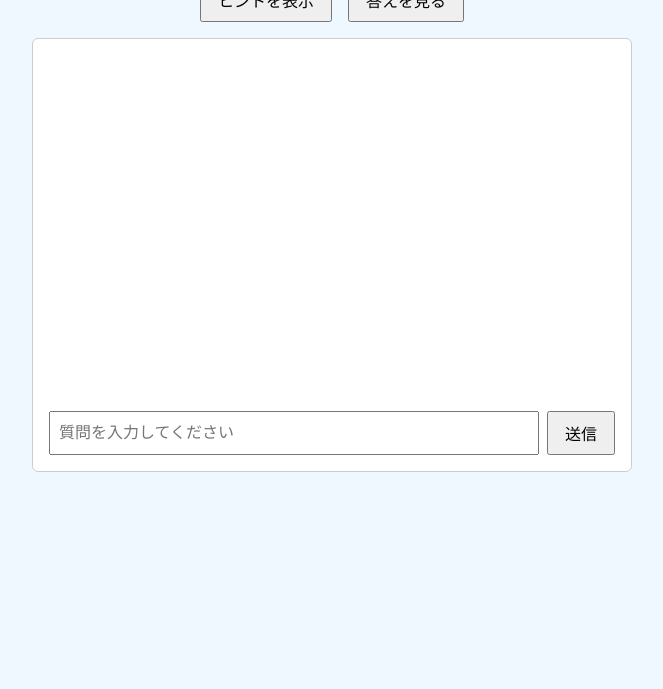
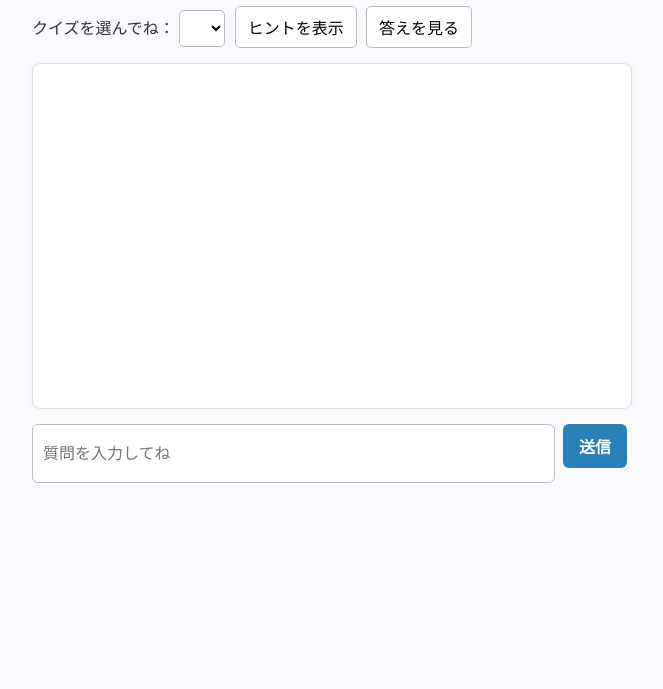
Before and after one commit to motchii709/EurekaQuizwithAI, a plain HTML site: page index.html in a window 1280 px wide. Shown: the part 111-800 px from the top of the page, without its empty margins (308-971 px from the left). Drawn offline with Linux system fonts and the light colour scheme.

Commit message:
Update index.html

```diff
--- a/index.html
+++ b/index.html
@@ -1,29 +1,102 @@
 <!DOCTYPE html>
 <html lang="ja">
 <head>
-<meta charset="UTF-8" />
-<meta name="viewport" content="width=device-width, initial-scale=1" />
-<title>うんちくエウレーカクイズ with ウミガメ</title>
-<link rel="stylesheet" href="style.css" />
+  <meta charset="UTF-8" />
+  <title>うんちくエウレーカクイズ with ウミガメ</title>
+  <style>
+    body {
+      font-family: 'Yu Gothic', 'Meiryo', sans-serif;
+      max-width: 600px;
+      margin: 20px auto;
+      padding: 10px;
+      background: #f7f9fc;
+      color: #333;
+    }
+    h1 {
+      text-align: center;
+      color: #2c3e50;
+      margin-bottom: 20px;
+    }
+    select, button {
+      font-size: 1rem;
+      padding: 8px 12px;
+      margin: 0 5px 15px 0;
+      border-radius: 5px;
+      border: 1px solid #bbb;
+      cursor: pointer;
+      background: white;
+      transition: background-color 0.2s ease;
+    }
+    select:hover, button:hover {
+      background-color: #e1e7f0;
+    }
+    #chatLog {
+      height: 320px;
+      overflow-y: auto;
+      border: 1px solid #ddd;
+      background: white;
+      padding: 12px;
+      border-radius: 8px;
+      box-shadow: 0 0 6px rgba(0,0,0,0.05);
+      margin-bottom: 15px;
+      white-space: pre-wrap;
+    }
+    .user {
+      color: #2980b9;
+      margin-bottom: 8px;
+      font-weight: 600;
+    }
+    .bot {
+      color: #27ae60;
+      margin-bottom: 8px;
+      font-weight: 500;
+    }
+    form {
+      display: flex;
+      gap: 8px;
+    }
+    input[type="text"] {
+      flex-grow: 1;
+      padding: 10px;
+      font-size: 1rem;
+      border: 1px solid #bbb;
+      border-radius: 6px;
+      outline-offset: 2px;
+      outline-color: #2980b9;
+    }
+    input[type="text"]:focus {
+      border-color: #2980b9;
+    }
+    button.sendBtn {
+      background-color: #2980b9;
+      color: white;
+      border: none;
+      padding: 10px 16px;
+      border-radius: 6px;
+      font-weight: 600;
+      transition: background-color 0.3s ease;
+    }
+    button.sendBtn:hover {
+      background-color: #1c5980;
+    }
+  </style>
 </head>
 <body>
-<header>
   <h1>うんちくエウレーカクイズ with ウミガメ</h1>
-</header>
 
-<section id="controls">
+  <label for="quizSelect">クイズを選んでね：</label>
+  <select id="quizSelect"></select>
+
   <button id="hintBtn">ヒントを表示</button>
   <button id="answerBtn">答えを見る</button>
-</section>
 
-<section id="chatSection">
   <div id="chatLog"></div>
+
   <form id="chatForm">
-    <input type="text" id="chatInput" placeholder="質問を入力してください" autocomplete="off" required />
-    <button type="submit">送信</button>
+    <input type="text" id="chatInput" placeholder="質問を入力してね" autocomplete="off" />
+    <button type="submit" class="sendBtn">送信</button>
   </form>
-</section>
 
-<script src="script.js"></script>
+  <script src="script.js"></script>
 </body>
 </html>
```
